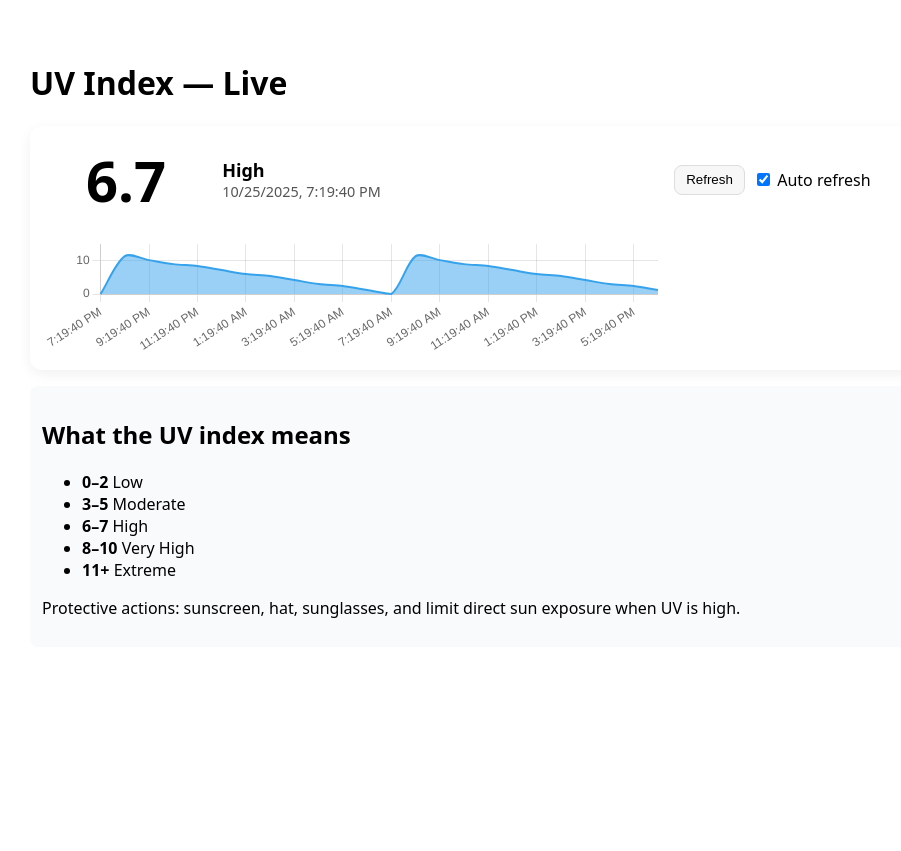
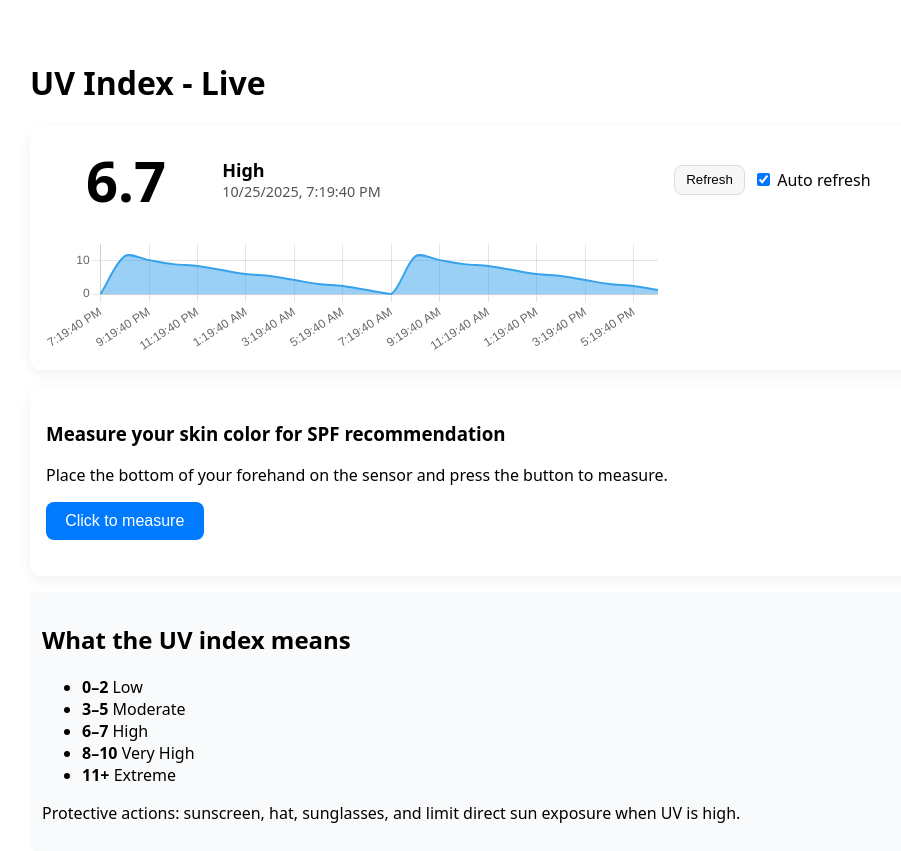
Before and after one commit to Suprymas/UV_Tracking, a Django app: page / in a window 1280 px wide. Shown: the top 851 px of the page, without its empty margins (120-1021 px from the left). Before the commit the page ends 618 px from the top, so only its background shows below. Run offline with Django 5.2, Linux system fonts and the light colour scheme.

Commit message:
Added Dockerfile and button Dockerfile will be uploaded to rpi Button is to invoke color sensor

```diff
--- a/djangoapp/dashboard/static/dashboard/css/uv_display.css
+++ b/djangoapp/dashboard/static/dashboard/css/uv_display.css
@@ -13,6 +13,39 @@
   box-shadow: 0 4px 14px rgba(0, 0, 0, .06);
   background: white;
 }
+
+.uv-test-card {
+  display: flex;
+  padding: 1rem;
+  margin-top: 1rem;
+  border-radius: 12px;
+  box-shadow: 0 4px 14px rgba(0, 0, 0, .06);
+  background: white;
+}
+
+.uv-test-button {
+  padding: 0.6rem 1.2rem;
+  border: none;
+  border-radius: 8px;
+  background: #007bff;
+  color: white;
+  cursor: pointer;
+  font-size: 1rem;
+}
+
+.uv-test-button:disabled {
+  background: #ccc;
+  cursor: not-allowed;
+}
+
+.countdown-text {
+  font-size: 1.25rem;
+  font-weight: 600;
+  margin-top: 0.5rem;
+  color: #444;
+}
+
+
 .uv-current { display: flex; align-items: center; gap: 1rem; }
 .uv-value { font-size: 3.5rem; font-weight: 700; min-width: 5ch; text-align: center; }
 .uv-meta { display: flex; flex-direction: column; }
--- a/djangoapp/dashboard/static/dashboard/js/uv_display.js
+++ b/djangoapp/dashboard/static/dashboard/js/uv_display.js
@@ -16,6 +16,8 @@ const uvCategoryEl = document.getElementById('uv-category');
 const uvTimestampEl = document.getElementById('uv-timestamp');
 const refreshBtn = document.getElementById('refresh-button');
 const autoRefreshCheckbox = document.getElementById('auto-refresh');
+const measureButton = document.getElementById('uv-test-button');
+const countdownDisplay =  document.getElementById('countdown-display');
 let uvChart = null;
 
 function formatTimestamp(iso) {
@@ -97,3 +99,25 @@ autoRefreshCheckbox.addEventListener('change', () => {
   await fetchHistoryAndDraw();
   if (autoRefreshCheckbox.checked) startPolling();
 })();
+
+
+measureButton.addEventListener('click', async () => {
+  let timeLeft = 5;
+  measureButton.disabled = true;
+  countdownDisplay.textContent = `Measuring...${timeLeft}`
+
+  const interval = setInterval(() => {
+    timeLeft--;
+    if (timeLeft > 0) {
+      countdownDisplay.textContent = `Measuring...${timeLeft}`
+    }
+    else {
+      clearInterval(interval);
+      countdownDisplay.textContent = `Measurement complete!`;
+      setTimeout(() => {
+        countdownDisplay.textContent = '';
+        measureButton.disabled = false;
+      }, 3000)
+    }
+  }, 1000);
+})
--- a/djangoapp/dashboard/templates/dashboard/uv_display.html
+++ b/djangoapp/dashboard/templates/dashboard/uv_display.html
@@ -4,21 +4,21 @@
   <head>
     <meta charset="UTF-8">
     <meta name="viewport" content="width=device-width, initial-scale=1.0">
-    <title>UV Index — Live</title>
+    <title>UV Index - Live</title>
 
     <link rel="stylesheet" href="{% static 'dashboard/css/uv_display.css' %}">
     <script src="https://cdn.jsdelivr.net/npm/chart.js"></script>
   </head>
   <body>
     <main class="uv-container" aria-labelledby="uv-heading">
-      <h1 id="uv-heading">UV Index — Live</h1>
+      <h1 id="uv-heading">UV Index - Live</h1>
 
       <section class="uv-card" role="region" aria-live="polite" aria-atomic="true">
         <div class="uv-current">
-          <div class="uv-value" id="uv-value">—</div>
+          <div class="uv-value" id="uv-value">-</div>
           <div class="uv-meta">
-            <div id="uv-category" class="uv-category">—</div>
-            <div id="uv-timestamp" class="uv-timestamp">—</div>
+            <div id="uv-category" class="uv-category">-</div>
+            <div id="uv-timestamp" class="uv-timestamp">-</div>
           </div>
         </div>
 
@@ -32,9 +32,22 @@
         <div class="uv-chart-wrapper" aria-hidden="false">
           <canvas id="uv-chart" width="600" height="120" role="img" aria-label="Recent UV index chart"></canvas>
         </div>
+      </section>
 
-        <div class="uv-legend" id="uv-legend">
-          <!-- Dynamic category legend filled by JS -->
+      <section class="uv-test-card" role="region" aria-live="polite" aria-atomic="true">
+        <div class="uv-test">
+          <h3 class="uv-test-text">
+            Measure your skin color for SPF recommendation
+          </h3>
+          <p>
+            Place the bottom of your forehand on the sensor and press the button to measure.
+          </p>
+
+          <button class="uv-test-button" id="uv-test-button">
+            Click to measure
+          </button>
+
+          <p id="countdown-display" class="countdown-text"></p>
         </div>
       </section>
 
--- a/djangoapp/uvsite/settings.py
+++ b/djangoapp/uvsite/settings.py
@@ -117,6 +117,7 @@ USE_TZ = True
 
 STATIC_URL = '/static/'
 
+STATIC_ROOT = BASE_DIR / "staticfiles"
 # Default primary key field type
 # https://docs.djangoproject.com/en/5.2/ref/settings/#default-auto-field
 
--- a/requirements.txt
+++ b/requirements.txt
@@ -1 +1,4 @@
+asgiref==3.10.0
+Django==5.2.7
 smbus2==0.5.0
+sqlparse==0.5.3
```
Also changed, not shown: 3 other files.
